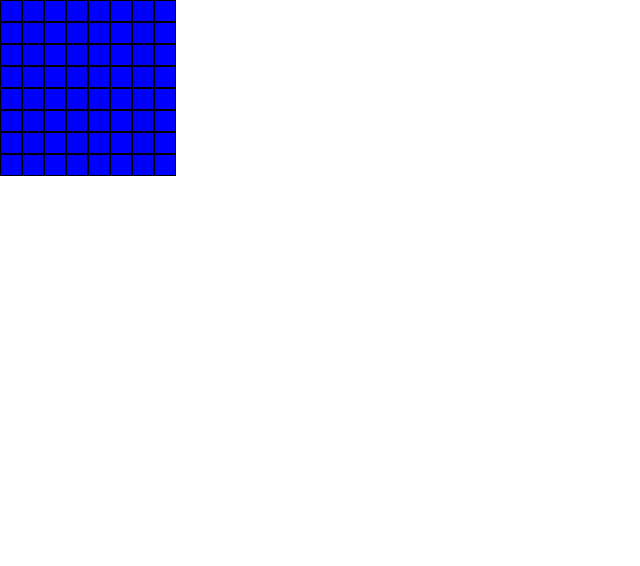
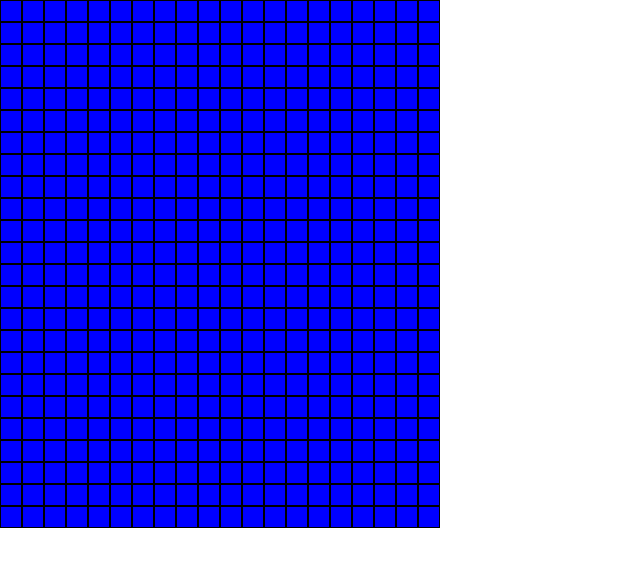
Before and after one commit to Drakodin/mswepper, a React (Create React App) app in the folder site/: page / in a window 1280 px wide. Shown: the top 566 px of the page, without its empty margins (0-640 px from the left). Built offline with nearby package versions, Linux system fonts and the light colour scheme.

Commit message:
Fix flag behavior.

```diff
--- a/site/src/components/board/Board.tsx
+++ b/site/src/components/board/Board.tsx
@@ -94,7 +94,6 @@ export default class Board extends React.Component<BoardProps, BoardState> {
     }
 
     async click(e: any) {
-        e.preventDefault();
         if (this.state.revealed) {
             return;
         }
@@ -113,7 +112,6 @@ export default class Board extends React.Component<BoardProps, BoardState> {
                 await propagate(this.tileRefs, {id: e.target.id})
             }
 
-            console.log('Checking game status')
             let props = getProps(this.tileRefs, {id: e.target.id})
             if (props.value === this.loss) {
                 this.setState({revealed: true}, () => {
--- a/site/src/components/tile/Tile.tsx
+++ b/site/src/components/tile/Tile.tsx
@@ -41,7 +41,7 @@ export default class Tile extends React.Component<TileProps, TileState> {
 
     flag() {
         let flag = document.getElementById(`${this.props.id}_flag`)
-        this.setState({flagged: true}, () => {
+        this.setState({flagged: !this.state.flagged}, () => {
             if (flag) {
                 if (this.state.flagged) {
                     flag.style.display = 'block'
@@ -62,9 +62,9 @@ export default class Tile extends React.Component<TileProps, TileState> {
                     width: '20px',
                     height: '20px'
                 }}
-                onClick={this.show}
             >
                 <div
+                    id={`${this.props.id}_flag`}
                     className='tile tile-flag'
                 >
                 </div>
--- a/site/src/index.tsx
+++ b/site/src/index.tsx
@@ -4,9 +4,11 @@ import Board from './components/board/Board';
 import './index.css';
 import reportWebVitals from './reportWebVitals';
 
+document.addEventListener('contextmenu', (e: any) => e.preventDefault())
+
 ReactDOM.render(
   <React.StrictMode>
-    <Board shape={[8, 8]} mines={10} depth={1} revealed={false}/>
+    <Board shape={[24, 20]} mines={99} depth={1} revealed={false}/>
   </React.StrictMode>,
   document.getElementById('root')
 );
```
